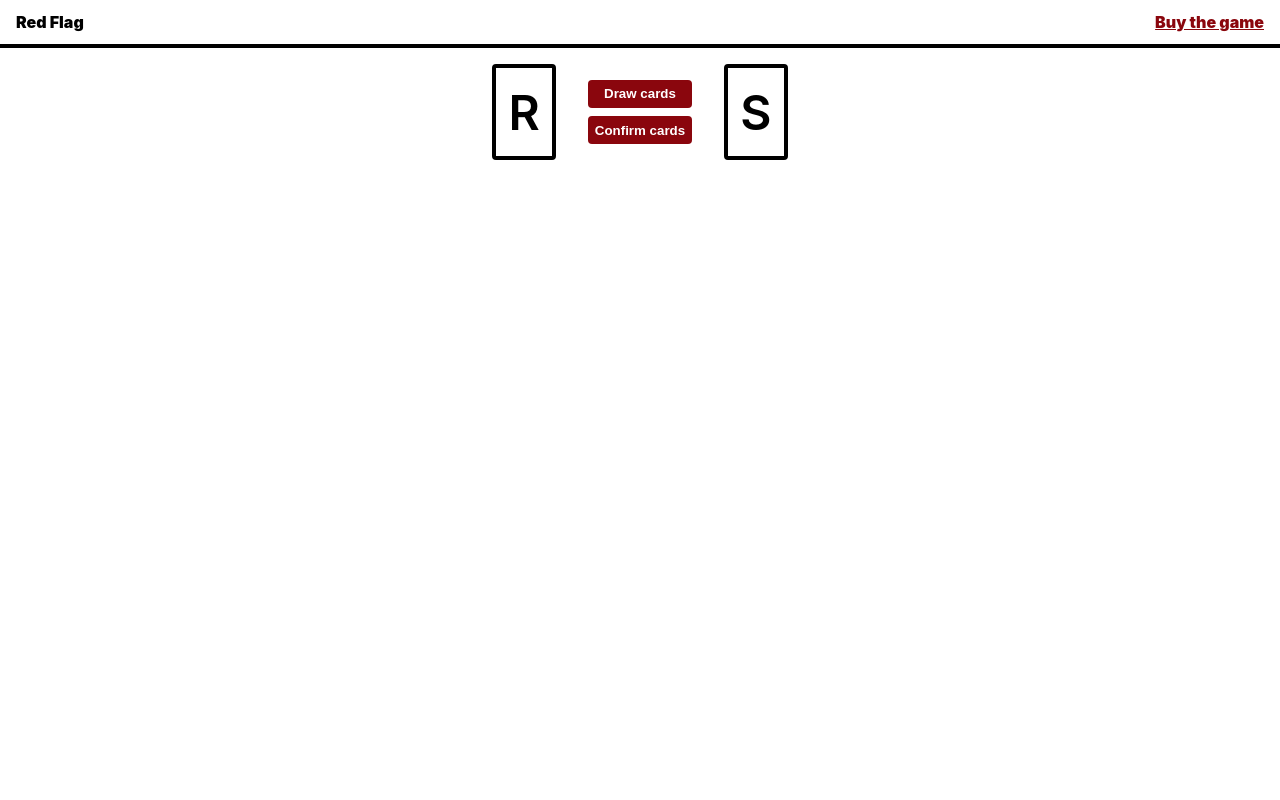
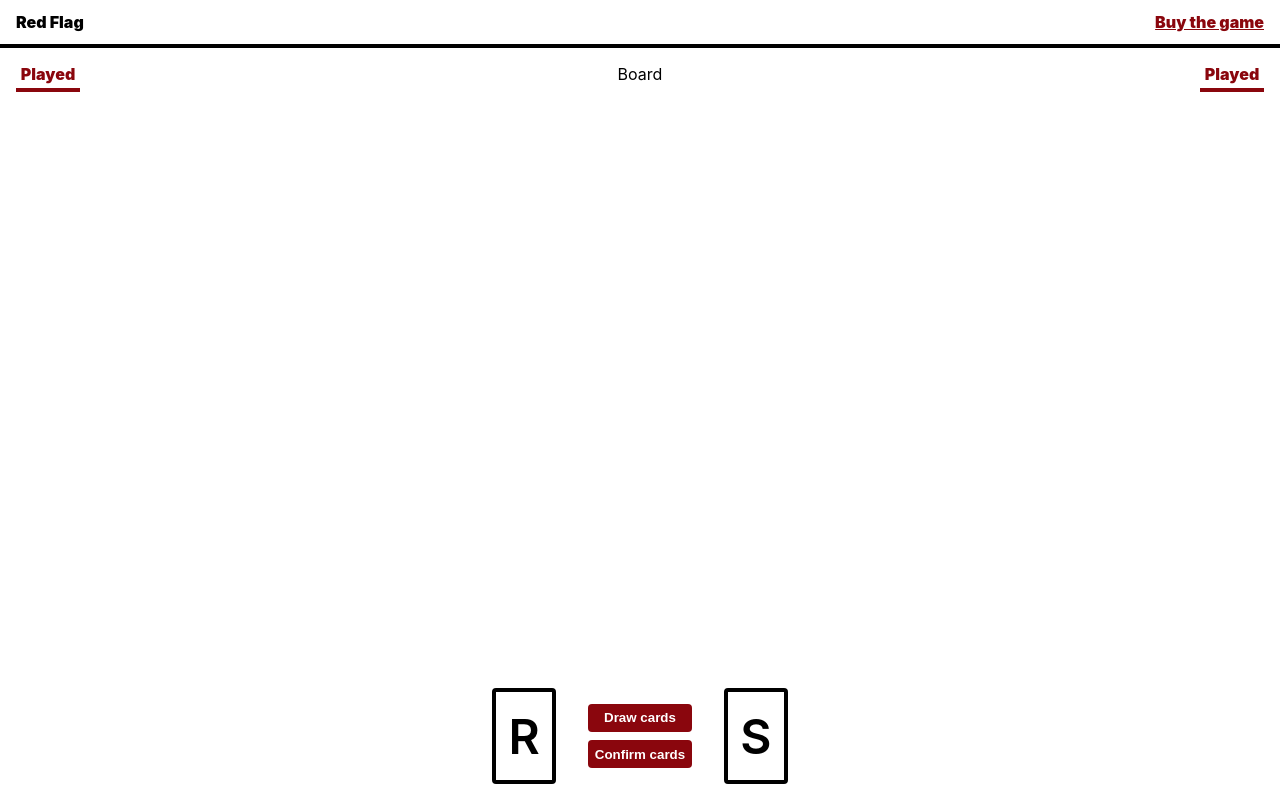
Before and after one commit to jon-athan-hall/red-flag, a React (Create React App) app: page / in a window 1280 px wide. Built offline with nearby package versions, Linux system fonts and the light colour scheme.

Commit message:
Lay out the played cards area, tableau, and main board.

```diff
--- a/src/features/app/app.css
+++ b/src/features/app/app.css
@@ -1,6 +1,7 @@
 .App {
   display: flex;
   flex-direction: column;
+  height: 100vh;
 }
 
 .App__header {
@@ -31,8 +32,8 @@
 .App__main {
   display: flex;
   flex: 1 0 auto;
-  justify-content: space-between;
   padding: 1em;
+  text-align: center;
 }
 
 .App__main > * {
--- a/src/features/app/app.tsx
+++ b/src/features/app/app.tsx
@@ -150,8 +150,8 @@ const App = (): JSX.Element => {
       };
     }
 
+    setPlayerCards(newPlayerCards);
     setPlayerSelections({ [CardType.ROULEUR]: null, [CardType.SPRINTER]: null }); // Null out selections.
-    setPlayerCards(newPlayerCards);
   };
 
   return (
@@ -162,15 +162,17 @@ const App = (): JSX.Element => {
       </header>
 
       <main className="App__main">
+        <Played cards={playerCards[CardType.ROULEUR].played} />
+        <div>Board</div>
         <Played cards={playerCards[CardType.SPRINTER].played} />
-        <Tableau
-          playerCards={playerCards}
-          confirmCards={confirmCards}
-          drawCards={drawCards}
-          handleCardSelection={handleCardSelection}
-        />
-        <Played cards={playerCards[CardType.ROULEUR].played} />
       </main>
+
+      <Tableau
+        playerCards={playerCards}
+        confirmCards={confirmCards}
+        drawCards={drawCards}
+        handleCardSelection={handleCardSelection}
+      />
     </div>
   );
 };
--- a/src/features/card/card.css
+++ b/src/features/card/card.css
@@ -1,5 +1,6 @@
 .Card {
   --padding: 0.25em;
+  background-color: var(--color-background);
   border: 0.25em solid var(--color-border);
   border-radius: 0.25em;
   color: var(--color-text);
--- a/src/features/played/played.css
+++ b/src/features/played/played.css
@@ -0,0 +1,22 @@
+.Played {
+  text-align: center;
+  width: 4em;
+}
+
+.Played__heading {
+  border-bottom: 0.25em solid var(--color-highlight);
+  color: var(--color-highlight);
+  font-size: 1rem;
+  font-weight: 900;
+  margin: 0;
+  margin-bottom: 0.5em;
+  padding-bottom: 0.25em;
+}
+
+.Played__stack {
+  position: relative;
+}
+
+.Played__stack > * {
+  position: absolute;
+}
--- a/src/features/played/played.tsx
+++ b/src/features/played/played.tsx
@@ -19,9 +19,12 @@ interface PlayedProps {
 const Played = ({ cards }: PlayedProps): JSX.Element => {
   return (
     <div className="Played">
-      {cards.map((card, index) => (
-        <Card key={index} value={card.value} type={card.type} style={{ marginTop: `calc(${index} * 0.25em)` }} />
-      ))}
+      <h2 className="Played__heading">Played</h2>
+      <div className="Played__stack">
+        {cards.map((card, index) => (
+          <Card key={index} value={card.value} type={card.type} style={{ top: `calc(${index} * 2em)` }} />
+        ))}
+      </div>
     </div>
   );
 };
--- a/src/features/tableau/tableau.css
+++ b/src/features/tableau/tableau.css
@@ -3,6 +3,8 @@
   display: flex;
   gap: 2em;
   justify-content: center;
+  padding: 1em;
+  width: 100%;
 }
 
 .Tableau__buttons {
--- a/src/features/tableau/tableau.tsx
+++ b/src/features/tableau/tableau.tsx
@@ -1,7 +1,6 @@
 // Import dependencies from project files.
 import CardBack from '../card/card-back';
 import Hand from '../hand/hand';
-import Played from '../played/played';
 
 // Import types.
 import { CardType, PlayerCards } from '../card/card-types';
```
Also changed, not shown: src/features/hand/hand.tsx (line endings or trailing spaces), src/index.tsx (line endings or trailing spaces), 1 other file (tests, documents, lock files or other folders).
